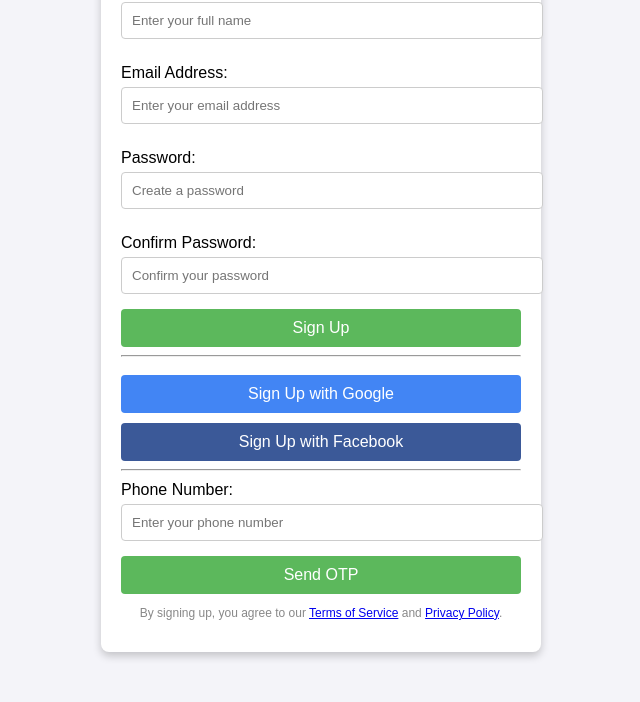
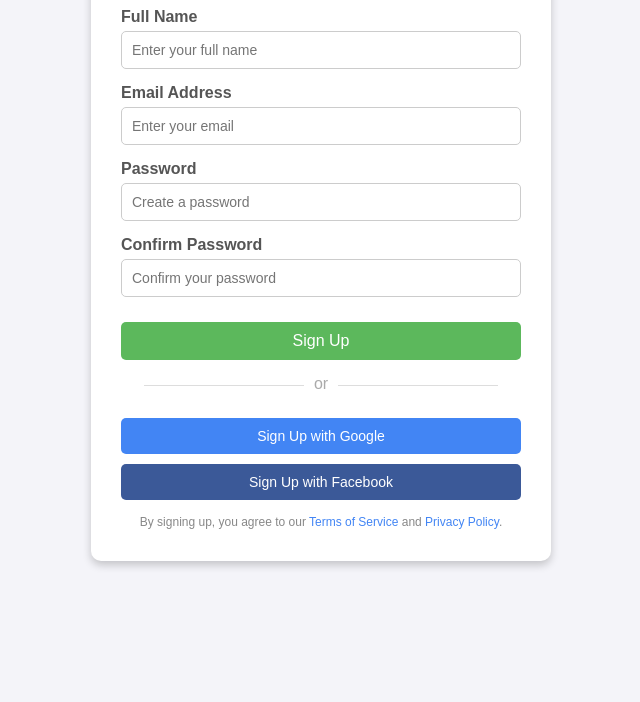
Before and after one commit to FliqZone/Play, a plain HTML site: page Signup.html in a window 1280 px wide. Shown: the part 159-861 px from the top of the page, without its empty margins (319-959 px from the left). After the commit the page ends 800 px from the top, so only its background shows below. Drawn offline with Linux system fonts and the light colour scheme.

Commit message:
Update Signup.html

```diff
--- a/Signup.html
+++ b/Signup.html
@@ -5,64 +5,112 @@
   <meta name="viewport" content="width=device-width, initial-scale=1.0">
   <title>Sign Up</title>
   <style>
+    /* General Styling */
     body {
       font-family: Arial, sans-serif;
       background-color: #f4f4f9;
       margin: 0;
       padding: 0;
+      display: flex;
+      justify-content: center;
+      align-items: center;
+      height: 100vh;
     }
+
     .container {
+      width: 100%;
       max-width: 400px;
-      margin: 50px auto;
       background: #fff;
-      padding: 20px;
-      border-radius: 8px;
+      border-radius: 10px;
       box-shadow: 0 4px 8px rgba(0, 0, 0, 0.2);
+      padding: 20px 30px;
     }
+
     h2 {
       text-align: center;
+      color: #333;
       margin-bottom: 20px;
     }
+
     label {
+      font-weight: bold;
       display: block;
-      margin: 10px 0 5px;
+      margin-bottom: 5px;
+      color: #555;
     }
+
     input {
       width: 100%;
       padding: 10px;
       margin-bottom: 15px;
       border: 1px solid #ccc;
-      border-radius: 4px;
+      border-radius: 5px;
+      font-size: 14px;
+      box-sizing: border-box;
     }
+
     button {
       width: 100%;
       padding: 10px;
       background-color: #5cb85c;
       color: white;
       border: none;
-      border-radius: 4px;
+      border-radius: 5px;
       cursor: pointer;
       font-size: 16px;
+      margin-top: 10px;
     }
+
     button:hover {
       background-color: #4cae4c;
     }
+
     .social-buttons button {
+      background-color: #4285F4; /* Google Blue */
       margin-top: 10px;
-      background-color: #4285F4; /* Google Blue */
+      color: white;
+      font-size: 14px;
     }
+
     .social-buttons button.facebook {
-      background-color: #3b5998;
+      background-color: #3b5998; /* Facebook Blue */
     }
+
     .social-buttons button:hover {
       opacity: 0.9;
     }
-    .text-center {
+
+    .divider {
       text-align: center;
+      margin: 15px 0;
+      color: #aaa;
     }
+
+    .divider::before,
+    .divider::after {
+      content: "";
+      display: inline-block;
+      width: 40%;
+      height: 1px;
+      background: #ddd;
+      vertical-align: middle;
+      margin: 0 10px;
+    }
+
     .small-text {
+      text-align: center;
       font-size: 12px;
       color: #888;
+      margin-top: 15px;
+    }
+
+    .small-text a {
+      color: #4285F4;
+      text-decoration: none;
+    }
+
+    .small-text a:hover {
+      text-decoration: underline;
     }
   </style>
 </head>
@@ -72,22 +120,23 @@
 
     <!-- Basic Sign-Up Form -->
     <form action="/signup" method="POST">
-      <label for="name">Full Name:</label>
+      <label for="name">Full Name</label>
       <input type="text" id="name" name="name" placeholder="Enter your full name" required>
 
-      <label for="email">Email Address:</label>
-      <input type="email" id="email" name="email" placeholder="Enter your email address" required>
+      <label for="email">Email Address</label>
+      <input type="email" id="email" name="email" placeholder="Enter your email" required>
 
-      <label for="password">Password:</label>
+      <label for="password">Password</label>
       <input type="password" id="password" name="password" placeholder="Create a password" required>
 
-      <label for="confirm_password">Confirm Password:</label>
+      <label for="confirm_password">Confirm Password</label>
       <input type="password" id="confirm_password" name="confirm_password" placeholder="Confirm your password" required>
 
       <button type="submit">Sign Up</button>
     </form>
 
-    <hr>
+    <!-- Divider -->
+    <div class="divider">or</div>
 
     <!-- Social Media Sign-Up -->
     <div class="social-buttons">
@@ -95,17 +144,12 @@
       <button class="facebook" onclick="location.href='/auth/facebook'">Sign Up with Facebook</button>
     </div>
 
-    <hr>
-
-    <!-- OTP Sign-Up -->
-    <form action="/verify-otp" method="POST">
-      <label for="phone">Phone Number:</label>
-      <input type="text" id="phone" name="phone" placeholder="Enter your phone number" required>
-
-      <button type="submit">Send OTP</button>
-    </form>
-
-    <p class="text-center small-text">By signing up, you agree to our <a href="/terms">Terms of Service</a> and <a href="/privacy">Privacy Policy</a>.</p>
+    <!-- Small Text -->
+    <p class="small-text">
+      By signing up, you agree to our
+      <a href="/terms">Terms of Service</a> and
+      <a href="/privacy">Privacy Policy</a>.
+    </p>
   </div>
 </body>
 </html>
```
